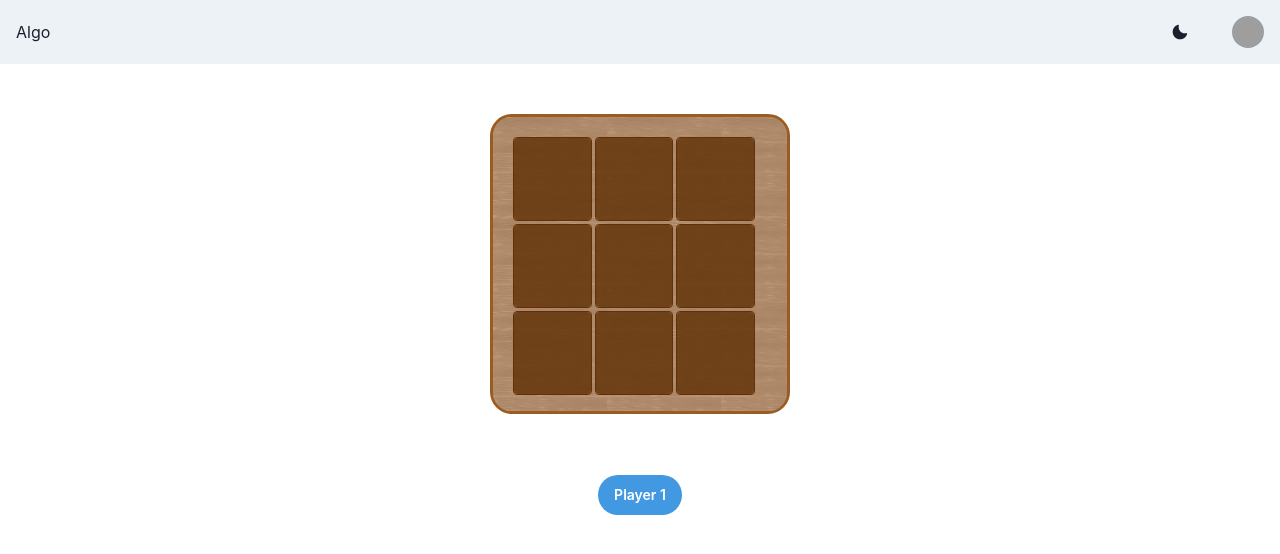
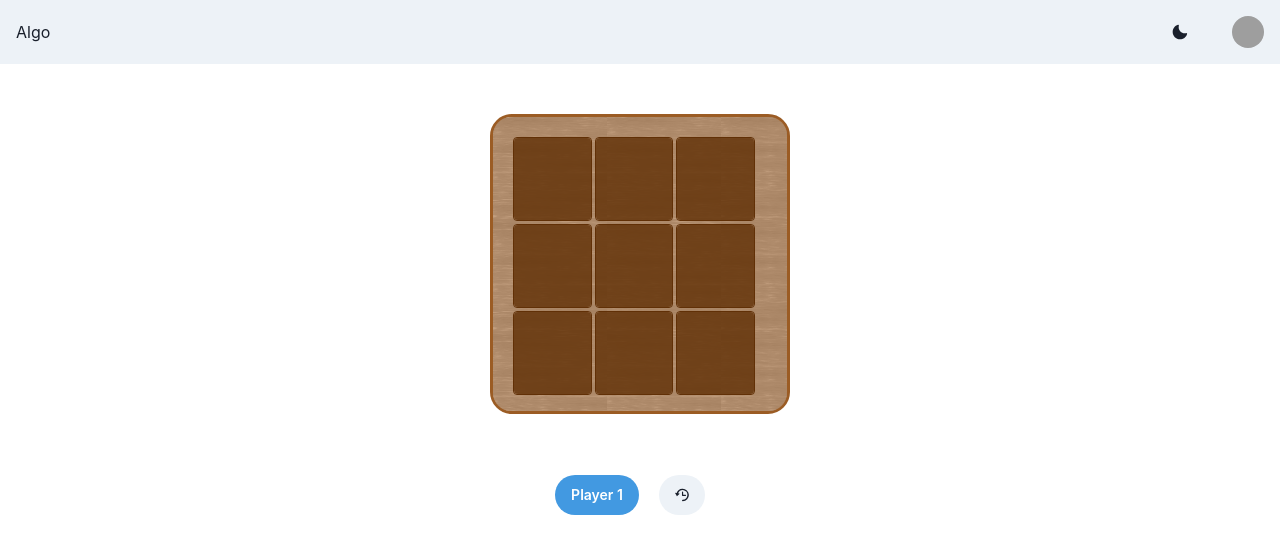
Before and after one commit to pool4t9/algo, a React (Vite) app: page /tic-tac-toe in a window 1280 px wide. Shown: the top 554 px of the page. Built offline with nearby package versions, Linux system fonts and the light colour scheme; grey boxes are pictures that could not be loaded.

Commit message:
reset functionality added

```diff
--- a/src/pages/TicTacToe.jsx
+++ b/src/pages/TicTacToe.jsx
@@ -7,6 +7,8 @@ import {
   AlertTitle,
   AlertDescription,
 } from "@chakra-ui/react";
+import { IconButton } from "@chakra-ui/react";
+import { RepeatClockIcon } from "@chakra-ui/icons";
 
 const TicTacToe = () => {
   const [player, setPlayer] = useState(1);
@@ -25,15 +27,24 @@ const TicTacToe = () => {
     if (!board[i][j]) {
       const newBoard = [...board];
       newBoard[i][j] = player;
-      setBoard(newBoard);
       const winner = checkWinner(i, j);
       if (winner != -1) {
         setWinnerMessage(`Player ${winner} is winner`);
+        setBoard(new Array(3).fill(0).map(() => new Array(3).fill(0)));
+        setPlayer(0);
       }
+      setBoard(newBoard);
       setPlayer(player === 1 ? 2 : 1);
       return true;
     }
     return false;
+  }
+
+  function restartGame(e) {
+    e.preventDefault();
+    setBoard(new Array(3).fill(0).map(() => new Array(3).fill(0)));
+    setWinnerMessage("");
+    setPlayer(1);
   }
 
   function checkWinner(x, y) {
@@ -127,6 +138,15 @@ const TicTacToe = () => {
         >
           {player == 1 ? "Player 1" : "Player 2"}
         </Button>
+        <IconButton
+          px={4}
+          mx={5}
+          fontSize={"sm"}
+          rounded={"full"}
+          _disabled={true}
+          icon={<RepeatClockIcon />}
+          onClick={restartGame}
+        />
       </Flex>
       {winnerMessage && (
         <Alert status="success">
```
